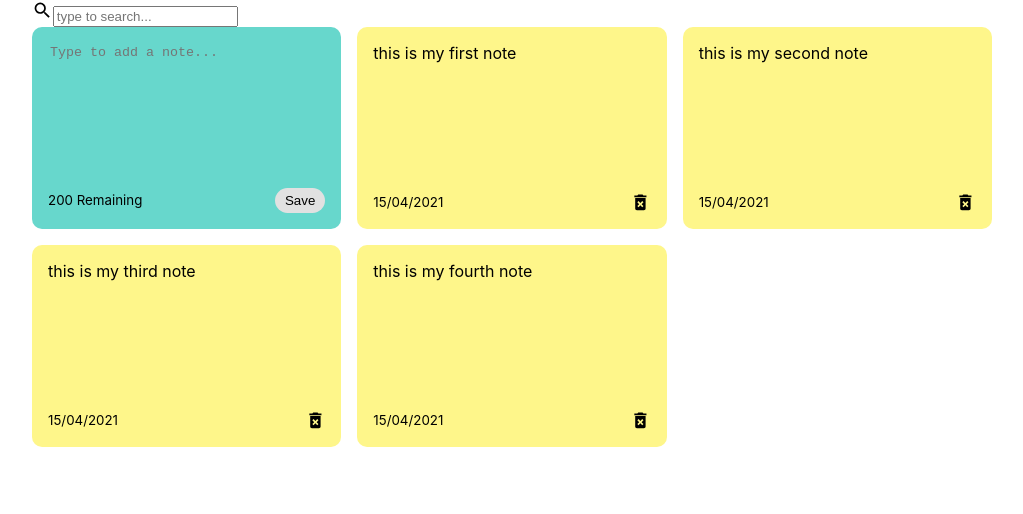
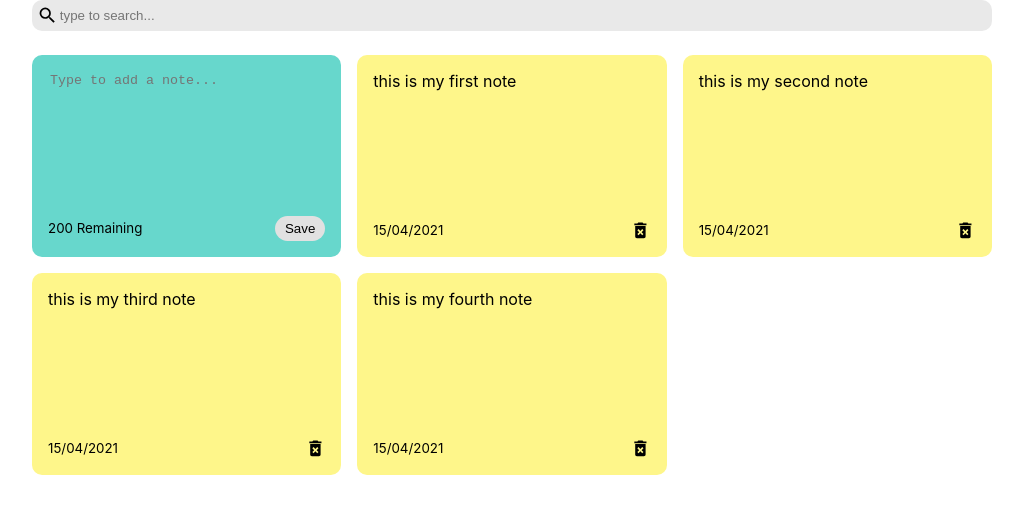
Before and after one commit to PrSi007/workflowy, a React (Create React App) app in the folder workflowy/: page / in a window 1280 px wide. Shown: the top 514 px of the page, without its empty margins (128-1151 px from the left). Built offline with nearby package versions, Linux system fonts and the light colour scheme.

Commit message:
Search Note feature added

```diff
--- a/workflowy/src/App.css
+++ /dev/null
@@ -1,38 +0,0 @@
-.App {
-  text-align: center;
-}
-
-.App-logo {
-  height: 40vmin;
-  pointer-events: none;
-}
-
-@media (prefers-reduced-motion: no-preference) {
-  .App-logo {
-    animation: App-logo-spin infinite 20s linear;
-  }
-}
-
-.App-header {
-  background-color: #282c34;
-  min-height: 100vh;
-  display: flex;
-  flex-direction: column;
-  align-items: center;
-  justify-content: center;
-  font-size: calc(10px + 2vmin);
-  color: white;
-}
-
-.App-link {
-  color: #61dafb;
-}
-
-@keyframes App-logo-spin {
-  from {
-    transform: rotate(0deg);
-  }
-  to {
-    transform: rotate(360deg);
-  }
-}
--- a/workflowy/src/App.js
+++ b/workflowy/src/App.js
@@ -1,4 +1,3 @@
-import './App.css';
 import { useState} from "react";
 import { nanoid } from "nanoid";
 import NotesList from "./components/NotesList";
@@ -48,10 +47,12 @@ function App() {
     setNotes(newNotes);
   }
 
+  const [searchText, setSearchText] = useState('');
+
   return (
     <div className="container">
-      <Search />
-      <NotesList notes={notes} handleAddNote={addNote} handleDeleteNote={deleteNote}/>
+      <Search handleSearchNote={setSearchText} />
+      <NotesList notes={notes.filter((note)=> note.text.toLowerCase().includes(searchText))} handleAddNote={addNote} handleDeleteNote={deleteNote} />
     </div>
   );
 }
--- a/workflowy/src/components/Search.js
+++ b/workflowy/src/components/Search.js
@@ -1,11 +1,11 @@
 import React from 'react';
 import {MdSearch} from 'react-icons/md';
 
-const Search = () =>{
+const Search = ({handleSearchNote}) =>{
     return (
     <div className="search">
         <MdSearch className="search-icons" size='1.3em' />
-        <input type='text' placeholder='type to search...' />
+        <input onChange={(event)=>handleSearchNote(event.target.value)}type='text' placeholder='type to search...' />
     </div>
 
     )}
--- a/workflowy/src/index.css
+++ b/workflowy/src/index.css
@@ -72,3 +72,21 @@ textarea:focus{
 .delete-icon{
   cursor: pointer;
 }
+
+.search {
+  display:flex;
+  align-items: center;
+  background-color: rgb(233,233,233);
+  border-radius: 10px;
+  padding: 5px;
+  margin-bottom: 1.5em;
+}
+
+.search input{
+  border:none;
+  background-color: rgb(233,233,233);
+}
+
+.search input:focus{
+  outline: none;
+}
```
Also changed, not shown: workflowy/src/reportWebVitals.js (deleted, +0 -13 lines), workflowy/src/setupTests.js (deleted, +0 -5 lines).
